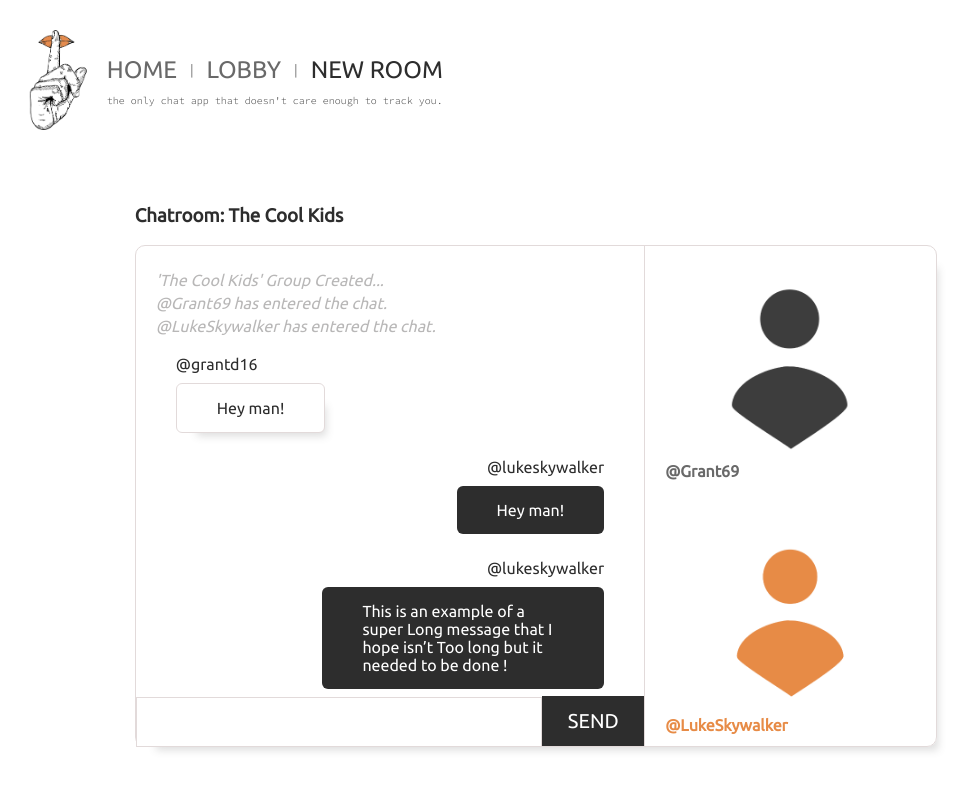
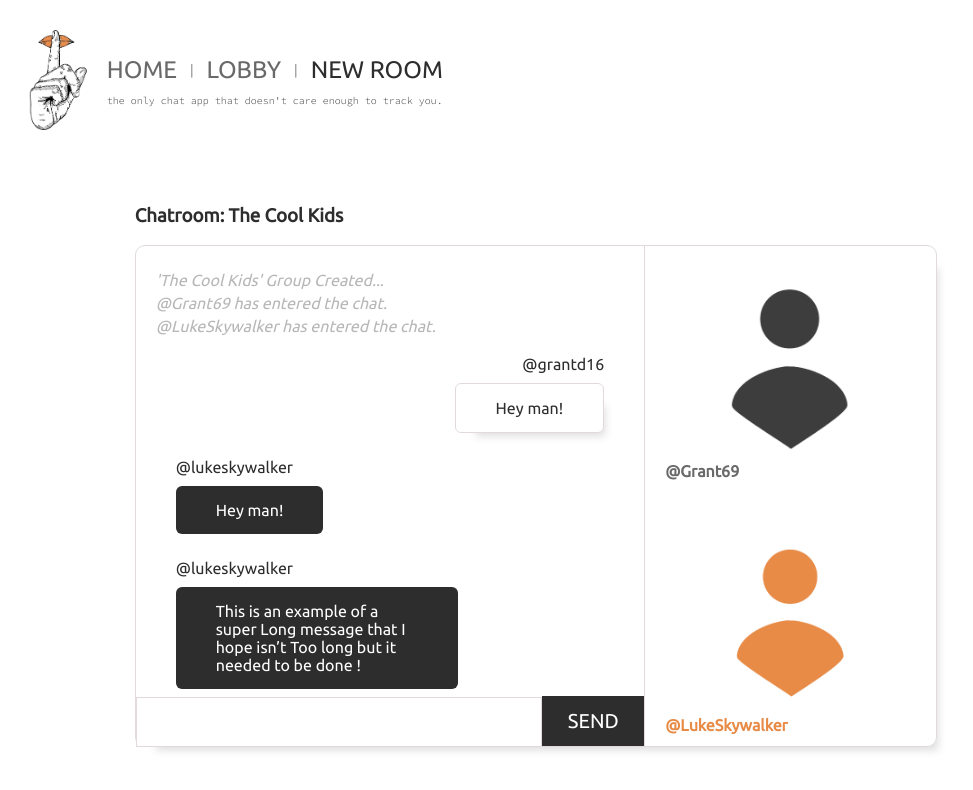
Before and after one commit to GrantDarling/Hush-Chat-App, a React (Create React App) app in the folder client/: page /room in a window 1280 px wide. Shown: the top 790 px of the page, without its empty margins (0-973 px from the left). Built offline with nearby package versions, Linux system fonts and the light colour scheme.

Commit message:
Fixed guest/host message code

```diff
--- a/client/src/styles/Pages/_room.scss
+++ b/client/src/styles/Pages/_room.scss
@@ -120,25 +120,26 @@
             }
         }
 
-        .message-host {
+        .message-guest {
             margin: 20px 0 20px 20px;
 
             p {
+                background: $HUSH_BLACK;
+                color: $white;
+            }
+        }
+
+        .message-host {
+            margin: 20px 20px 20px 0;
+            text-align: right;
+
+            p {
+                text-align: left;
                 background: $white;
                 color: $HUSH_BLACK;
                 box-shadow: $box-shadow;
                 border: solid 1px $white-swiss;
             }
         }
-
-        .message-guest {
-            margin: 20px 20px 20px 0;
-            text-align: right;
-            p {
-                background: $HUSH_BLACK;
-                color: $white;
-                text-align: left;
-            }
-        }
     }
 }
```
